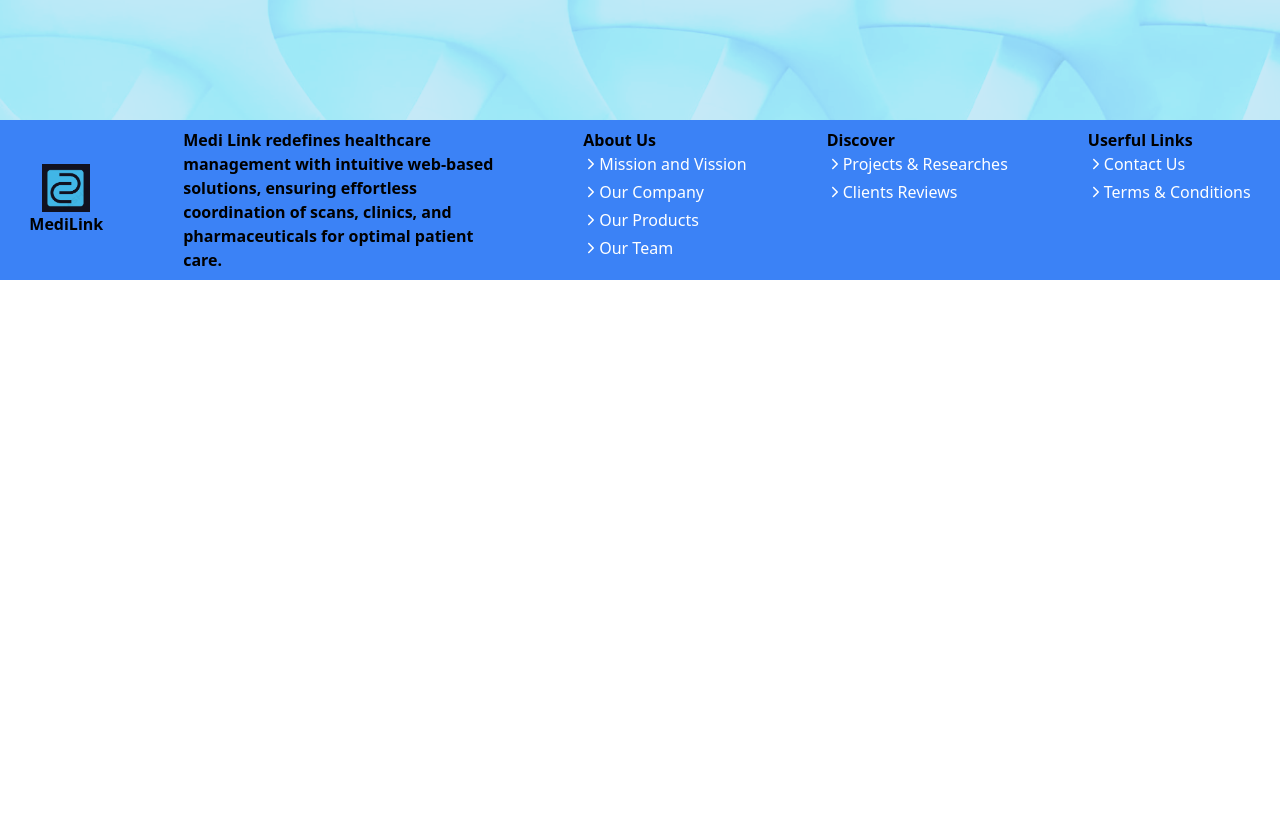
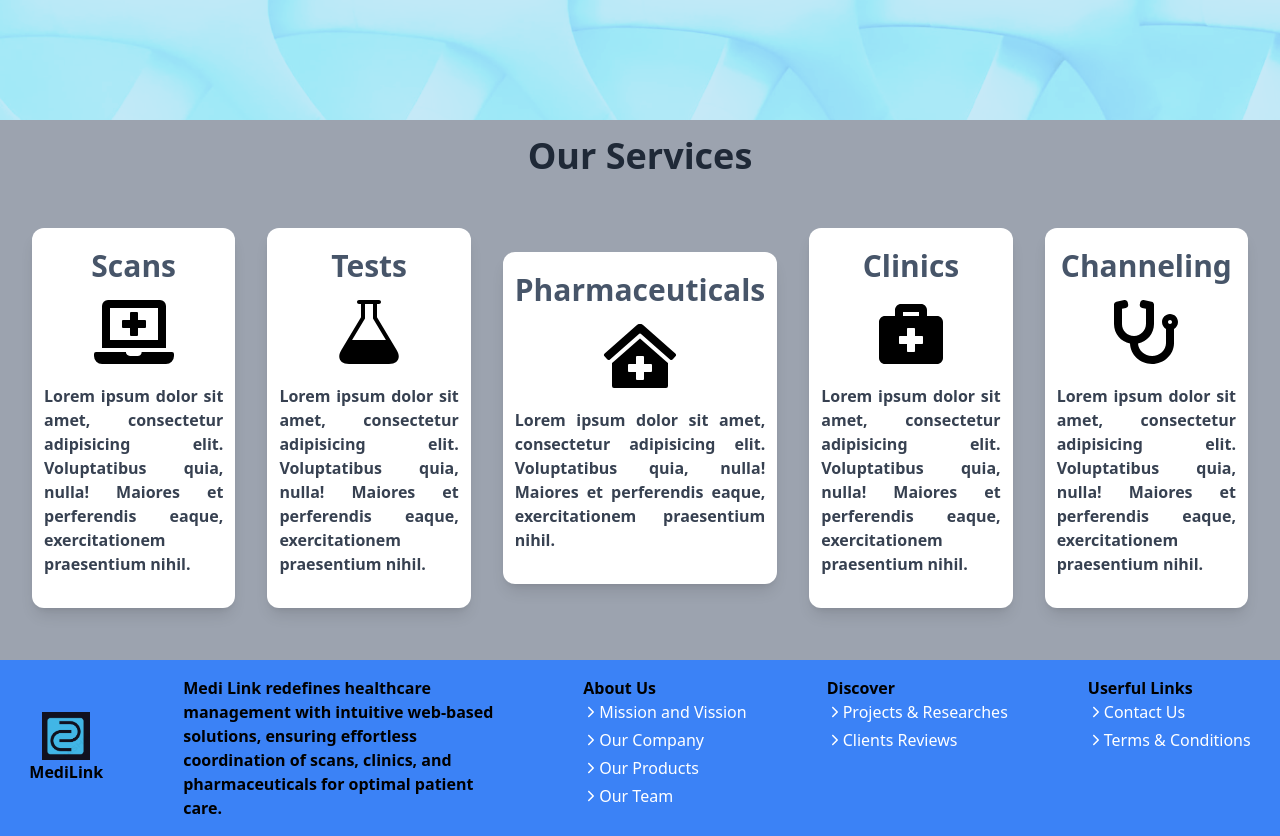
Before and after one commit to SithikaGuruge/MedLink, a React (Create React App) app in the folder frontend/: page / in a window 1280 px wide. Shown: the part 449-1285 px from the top of the page. Before the commit the page ends 800 px from the top, so only its background shows below. Built offline with nearby package versions, Linux system fonts and the light colour scheme.

Commit message:
services-cards added

```diff
--- a/frontend/public/index.html
+++ b/frontend/public/index.html
@@ -2,7 +2,7 @@
 <html lang="en">
   <head>
     <meta charset="utf-8" />
-    <link rel="icon" href="%PUBLIC_URL%/favicon.ico" />
+    <link rel="icon" href="%PUBLIC_URL%/logo.png" />
     <meta name="viewport" content="width=device-width, initial-scale=1" />
     <meta name="theme-color" content="#000000" />
     <meta
@@ -24,7 +24,7 @@
       work correctly both with client-side routing and a non-root public URL.
       Learn how to configure a non-root public URL by running `npm run build`.
     -->
-    <title>MedLink</title>
+    <title>MediLink</title>
   </head>
   <body>
     <noscript>You need to enable JavaScript to run this app.</noscript>
--- a/frontend/src/App.jsx
+++ b/frontend/src/App.jsx
@@ -1,15 +1,11 @@
 import React from "react";
 import HomePage from "./pages/HomePage";
-import Navbar from "./components/Navbar";
-import Footer from "./components/Footer";
 
 
 const App = () => {
   return (
-    <div className="flex justify-center items-center flex-col">
-      <Navbar />
+    <div >
       <HomePage />
-      <Footer />
     </div>
   );
 };
--- a/frontend/src/components/Footer.jsx
+++ b/frontend/src/components/Footer.jsx
@@ -3,7 +3,7 @@ import logo from "../assets/logo.png";
 import { IoIosArrowForward } from "react-icons/io";
 export default function Footer() {
   return (
-    <div className="bg-blue-500 max-w-full w-full text-center">
+    <div className="bg-blue-500 max-w-full w-full text-center py-2">
       <div className="flex flex-row space-x-4 sm:space-x-10 lg:space-x-20 justify-center my-2 ">
       <div className="flex justify-center items-center flex-col ml-1 sm:ml-0">
         <img src={logo} alt="logo" className="lg:h-12 lg:w-12 sm:h-10 sm:w-10 h-8 w-8" />
--- /dev/null
+++ b/frontend/src/components/Home/services.jsx
@@ -0,0 +1,90 @@
+import React from "react";
+import { FaLaptopMedical } from "react-icons/fa";
+import { ImLab } from "react-icons/im";
+import {
+  FaBriefcaseMedical,
+  FaStethoscope,
+  FaClinicMedical,
+} from "react-icons/fa";
+
+export default function Services() {
+  const cardStyle =
+    "bg-white rounded-xl overflow-hidden shadow-lg px-3 py-5 hover:shadow-2xl hover:bg-gray-300 transition duration-500 ease-in-out  transform hover:-translate-y-1 hover:scale-105 max-w-xs";
+
+  const iconStyle = "mx-auto lg:size-20 py-2 size-14 sm:size-14 md:size-16";
+  const services = [
+    {
+      title: "Scans",
+      icon: <FaLaptopMedical className={iconStyle} />,
+      description:
+        "Lorem ipsum dolor sit amet, consectetur adipisicing elit. Voluptatibus quia, nulla! Maiores et perferendis eaque, exercitationem praesentium nihil.",
+      onclick: () => {
+        window.location.href = "#scans";
+      }
+      },
+    {
+      title: "Tests",
+      icon: <ImLab className={iconStyle} />,
+      description:
+        "Lorem ipsum dolor sit amet, consectetur adipisicing elit. Voluptatibus quia, nulla! Maiores et perferendis eaque, exercitationem praesentium nihil.",
+        onclick: () => {
+          window.location.href = "#tests";
+        }
+      },
+    {
+      title: "Pharmaceuticals",
+      icon: <FaClinicMedical className={iconStyle} />,
+      description:
+        "Lorem ipsum dolor sit amet, consectetur adipisicing elit. Voluptatibus quia, nulla! Maiores et perferendis eaque, exercitationem praesentium nihil.",
+        onclick: () => {
+          window.location.href = "#pharmaceuticals";
+        }
+
+      },
+    {
+      title: "Clinics",
+      icon: <FaBriefcaseMedical className={iconStyle} />,
+      description:
+        "Lorem ipsum dolor sit amet, consectetur adipisicing elit. Voluptatibus quia, nulla! Maiores et perferendis eaque, exercitationem praesentium nihil.",
+
+        onclick: () => {
+          window.location.href = "#clinics";
+        }
+      },
+    {
+      title: "Channeling",
+      icon: <FaStethoscope className={iconStyle} />,
+      description:
+        "Lorem ipsum dolor sit amet, consectetur adipisicing elit. Voluptatibus quia, nulla! Maiores et perferendis eaque, exercitationem praesentium nihil.",
+        onclick: () => {
+          window.location.href = "#channeling";
+        }
+      },
+  ];
+
+  return (
+    <div className="bg-gray-400 flex justify-center flex-col">
+      <h1 className="text-2xl lg:text-4xl md:text-3xl text-center font-bold text-gray-800 mt-4">
+        Our Services
+      </h1>
+
+      <div className="flex md:flex-row md:space-x-8 space-y-5 my-8 md:space-y-0 justify-center md:mx-8 mx-auto py-5 flex-col">
+        {services.map((service) => {
+          return (
+            <button onClick={service.onclick} key={service.title} className="focus:outline-none">
+            <div className={cardStyle}>
+              <h1 className="font-bold text-xl lg:text-3xl mb-2 text-center text-slate-600">
+                {service.title}
+              </h1>
+              {service.icon}
+              <p className="text-gray-700 md:text-base text-justify py-3 text-sm font-semibold">
+                {service.description}
+              </p>
+            </div>
+            </button>
+          );
+        })}
+      </div>
+    </div>
+  );
+}
--- a/frontend/src/pages/HomePage.jsx
+++ b/frontend/src/pages/HomePage.jsx
@@ -1,10 +1,16 @@
 import React from "react";
 import coverPhoto from "../assets/Cover.png";
+import Services from "../components/Home/services";
+import Navbar from "../components/Navbar";
+import Footer from "../components/Footer";
 
 export default function HomePage() {
   return (
-    <div >
+    <div>
+    <Navbar />
       <img src={coverPhoto} alt="cover" />
+      <Services />
+      <Footer />
     </div>
   );
 }
```
Also changed, not shown: frontend/public/logo.png (added), 1 other file (tests, documents, lock files or other folders).
